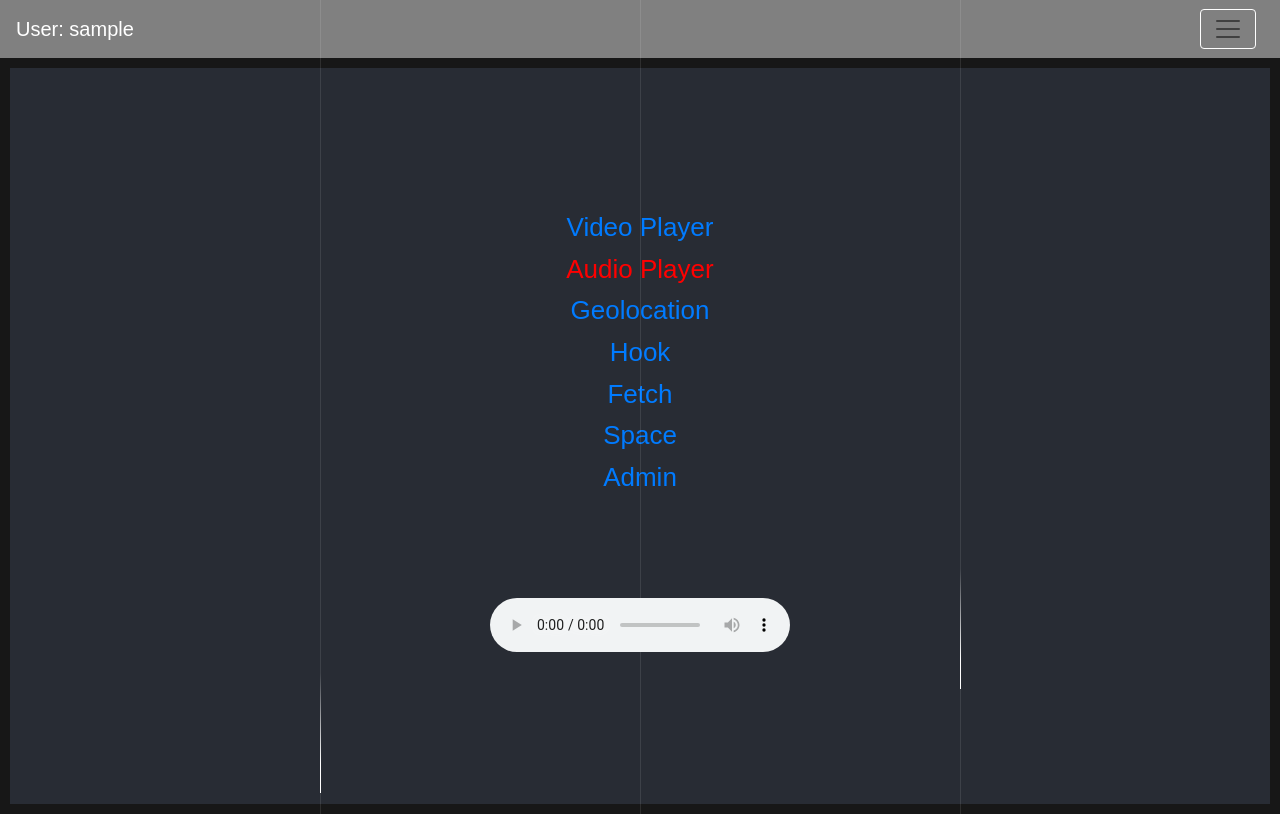
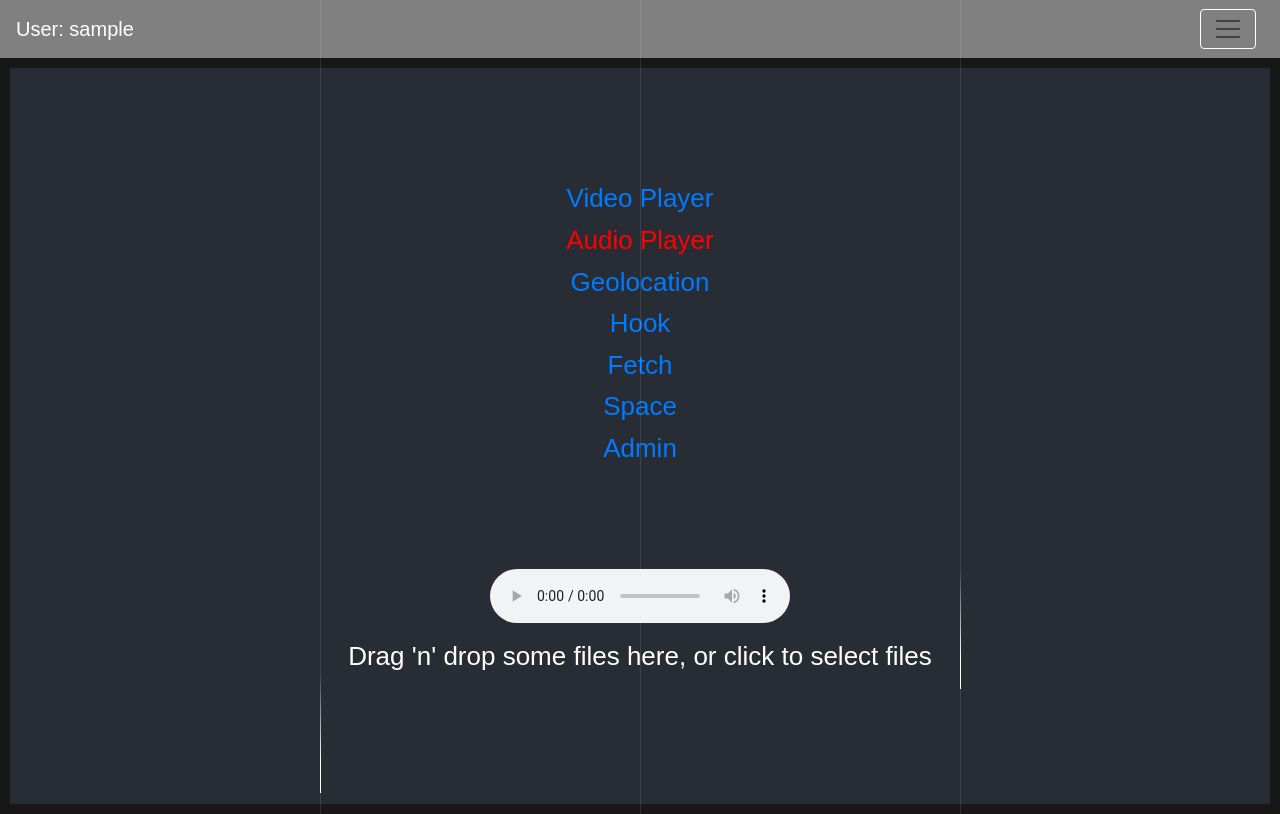
Before and after one commit to ArtemKruhly/hooks, a React (Create React App) app: page /audio in a window 1280 px wide. Built offline with nearby package versions, Linux system fonts and the light colour scheme; sample sign-in values are in the browser's storage; the HTML template or start-up script is replaced by a standard one; what react-geolocated would draw is missing.

Commit message:
Added new table in bd. Added file uploader

```diff
--- a/package.json
+++ b/package.json
@@ -6,17 +6,19 @@
     "bootstrap": "^4.3.1",
     "dexie": "^2.0.4",
     "google-map-react": "^1.1.4",
+    "history": "latest",
     "react": "^16.8.6",
     "react-audio-player": "^0.11.0",
     "react-dom": "^16.8.6",
+    "react-dropzone": "^10.1.5",
     "react-geolocated": "^2.4.1",
     "react-player": "^1.11.0",
+    "react-router": "latest",
     "react-router-dom": "^5.0.0",
     "react-scripts": "3.0.1",
     "react-yandex-maps": "^3.0.2",
     "reactstrap": "^8.0.0",
-    "history": "latest",
-    "react-router": "latest"
+    "prop-types": "latest"
   },
   "scripts": {
     "start": "react-scripts start",
--- a/src/App.css
+++ b/src/App.css
@@ -56,7 +56,7 @@ li {
 .flex {
 		display: flex;
 		align-items: center;
-		justify-content: space-between;
+		justify-content: space-between	;
 }
 
 .login_form {
--- a/src/App.js
+++ b/src/App.js
@@ -21,8 +21,10 @@ class App extends React.Component {
     super(props);
     this.state = {
       users: [],
+      files: [],
     };
     this.addUser = this.addUser.bind(this);
+    this.uploadFile = this.uploadFile.bind(this);
   }
 
   componentDidMount() {
@@ -31,11 +33,16 @@ class App extends React.Component {
     }
 
     db.table('users')
-				.toArray()
-				.then((users) => {
+			.toArray()
+			.then((users) => {
       this.setState({ users });
-				});
+    });
 
+    db.table('files')
+      .toArray()
+      .then((files) => {
+        this.setState({ files });
+      });
   }
 
   addUser(username, password) {
@@ -51,9 +58,18 @@ class App extends React.Component {
         });
   }
 
+  uploadFile(file) {
+    db.table('files')
+      .add(file)
+      .then((id) => {
+        const newList1 = [...this.state.files, Object.assign({}, file, { id })];
+        this.setState({ files: newList1 });
+      });
+  }
+
   render() {
     return (
-        <BrowserRouter>
+			<BrowserRouter>
 						<Router history={history}>
 								<div className="App">
 										<div className="lines">
@@ -69,7 +85,12 @@ class App extends React.Component {
 												/>
 												<Route exact path = '/location' component={Geo} />
 												<Route exact path = '/video' component={Video} />
-												<Route exact path = '/audio' component={Audio} />
+												<Route exact path = '/audio' component={() => {
+														return <Audio
+																uploadFile={this.uploadFile}
+																files={this.state.files}
+														/>;
+												}} />
 												<Route exact path = '/hook' component={FunHook} />
 												<Route exact path = '/test' component={Test} />
 												<Route exact path = '/parser' component={UsersParser} />
--- a/src/Audio.js
+++ b/src/Audio.js
@@ -1,6 +1,7 @@
 import React from 'react';
 import ReactAudioPlayer from 'react-audio-player';
 import { Redirect } from 'react-router-dom';
+import FileUploader from './FileUploader';
 
 export default class Audio extends React.Component {
   constructor(props) {
@@ -15,6 +16,7 @@ export default class Audio extends React.Component {
   }
 
   render() {
+    // const file = this.props.files.map(item => item[0].name);
     return (
       <div>
         {this.redirect()}
@@ -23,6 +25,9 @@ export default class Audio extends React.Component {
             autoPlay={false}
             controls={true}
         />
+        <FileUploader
+          uploadFile={this.props.uploadFile}
+        />
       </div>
     );
   }
--- /dev/null
+++ b/src/FileUploader.js
@@ -0,0 +1,22 @@
+import React, { useCallback } from 'react';
+import { useDropzone } from 'react-dropzone';
+
+export default function FileUploader(props) {
+  const onDrop = useCallback(acceptedFiles => {
+    props.uploadFile(acceptedFiles);
+    alert(`File ${acceptedFiles.map(item => item.name).toString()} has been added
+     Size - ${acceptedFiles.map(item => item.size).toString()} bytes`);
+  }, []);
+
+  const { getRootProps, getInputProps, isDragActive } = useDropzone({ onDrop });
+  return (
+    <div {...getRootProps()}>
+				<input {...getInputProps()} />
+				{
+        isDragActive ?
+          <p>Drop the files here ...</p> :
+          <p>Drag 'n' drop some files here, or click to select files</p>
+      }
+		</div>
+  );
+}
--- a/src/db.js
+++ b/src/db.js
@@ -2,5 +2,6 @@ import Dexie from 'dexie';
 
 const db = new Dexie('DB');
 db.version(1).stores({ users: '++id' });
+db.version(2).stores({ files: '++id' });
 
 export default db;
```
Also changed, not shown: 1 other file (tests, documents, lock files or other folders).
